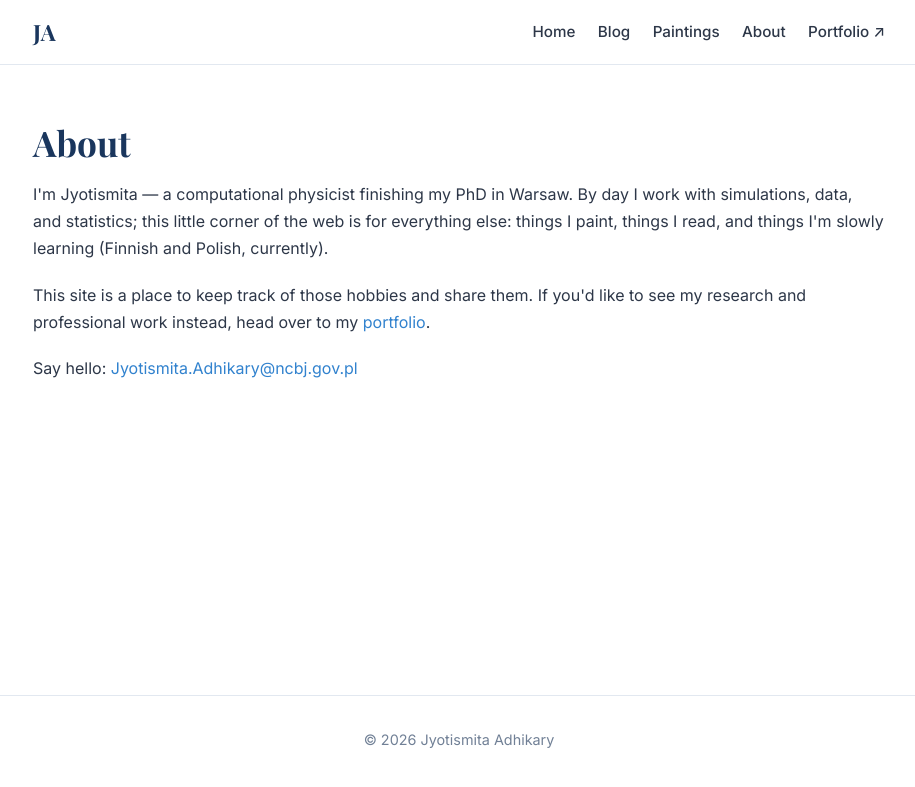
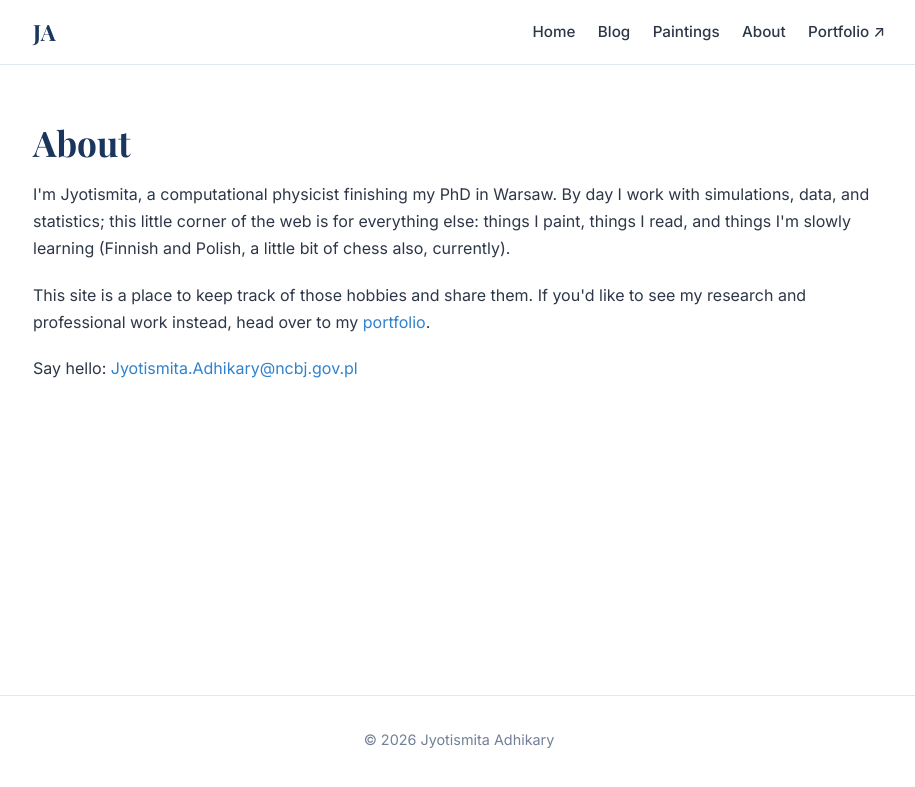
Before and after one commit to JyotismitaAdhikary/Creative, a Jekyll site: the page built from about.md, in a window 1280 px wide. Shown: the top 787 px of the page, without its empty margins (181-1096 px from the left). Built offline with Jekyll 4.4.1, drawn with Linux system fonts in a browser that asks for light colours.

Commit message:
Revise about section for clarity and detail
Updated personal description and hobbies.

```diff
--- a/about.md
+++ b/about.md
@@ -8,10 +8,10 @@ title: About
 
 <div class="prose">
   <p>
-    I'm Jyotismita — a computational physicist finishing my PhD in Warsaw. By day I
+    I'm Jyotismita, a computational physicist finishing my PhD in Warsaw. By day I
     work with simulations, data, and statistics; this little corner of the web is for
     everything else: things I paint, things I read, and things I'm slowly learning
-    (Finnish and Polish, currently).
+    (Finnish and Polish, a little bit of chess also, currently).
   </p>
   <p>
     This site is a place to keep track of those hobbies and share them. If you'd like
```
